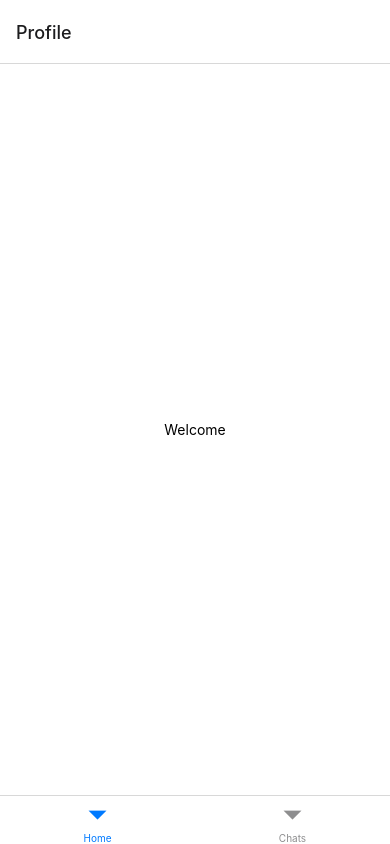
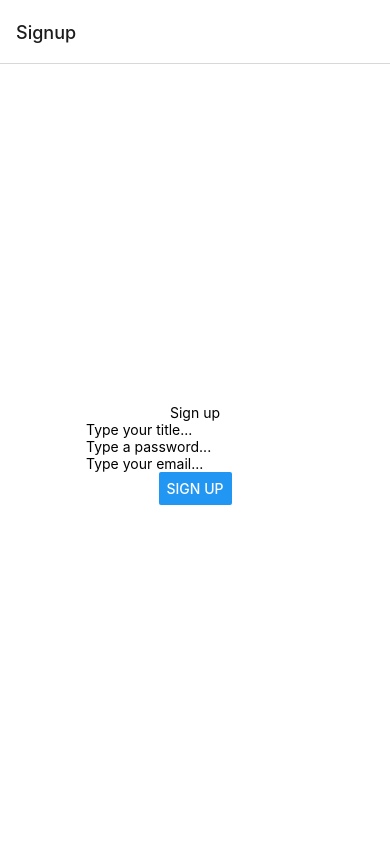
Before and after one commit to Laustrup/ChatroomsApplication, a React Native app: screen / in a window 390 px wide. Built offline with nearby package versions, Linux system fonts and the light colour scheme.

Commit message:
Can sign up a user

```diff
--- a/components/Navigation.tsx
+++ b/components/Navigation.tsx
@@ -4,6 +4,7 @@
 import { createNativeStackNavigator } from '@react-navigation/native-stack';
 import { useSelector } from "react-redux";
 import { StackParamList } from "./../typings/navigations";
+import { RootState } from '../App';
 import SignUpScreen from "../screens/SignUpScreen";
 import ProfileScreen from "../screens/ProfileScreen";
 import DashboardScreen from "../screens/DashboardScreen";
@@ -22,7 +23,7 @@
 }
 
 export default function Navigation() {
-    const user = useSelector((state: any) => state.user.loggedInSUser);
+    const user = useSelector((state: RootState) => state.user.loggedInUser);
 
     return (
         <NavigationContainer>
--- a/screens/SignUpScreen.tsx
+++ b/screens/SignUpScreen.tsx
@@ -1,8 +1,8 @@
 import * as SecureStore from 'expo-secure-store';
 import React, { useEffect, useState } from 'react';
-import { Button, StyleSheet, Text, TextInput, View } from 'react-native';
+import { Button, Text, TextInput, View } from 'react-native';
 import { useDispatch } from 'react-redux';
-import { rehydrateUser, signup } from '../store/actions/user.actions';
+import { rehydrateUser, signup, login } from '../store/actions/user.actions';
 import { style } from "../ressources.styles.stylesheets/GlobalStyle";
 
 export default function SignUpScreen() {
--- a/store/actions/user.actions.ts
+++ b/store/actions/user.actions.ts
@@ -1,4 +1,4 @@
-import * as SecureStore from "expo-secure-store";
+//import * as SecureStore from "expo-secure-store";
 import { Firebase } from "../../entities/FireBase";
 import { User } from "../../entities/User";
 
@@ -13,17 +13,19 @@
 
 export const rehydrateUser = (user: User, idToken: string) => {return { type:REHYDRATE_USER, payload: {user,idToken} }}
 
+/*
 export const logout = () => {
     SecureStore.deleteItemAsync("idToken");
     SecureStore.deleteItemAsync("user");
 
     return { type: LOGOUT }
 }
+*/
 
 export const login = function(email: string, password: string) {
     return async (dispatch: any) => {
         const response = await fetch(identityUrl + "signInWithPassword?key=" + apiKey, {
-            method: "GET",
+            method: "POST",
             headers: {"Content-Type": "application/json"},
             body: JSON.stringify({
                 "email": email,
@@ -57,8 +59,7 @@
             const data: Firebase = await response.json();
             console.log("data from server", data);
 
-            dispatch({ type: SIGNUP, payload: {email: data.getEmail, idToken: data.getIdToken}
-            })
+            dispatch({ type: SIGNUP, payload: {email: data.getEmail, idToken: data.getIdToken}});
         }
     };
 }
```
Also changed, not shown: App.tsx (+1 -7 lines).
